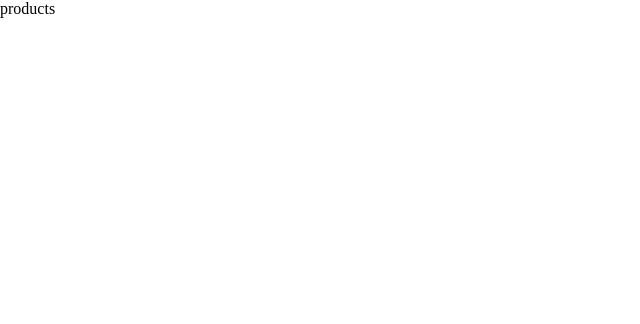
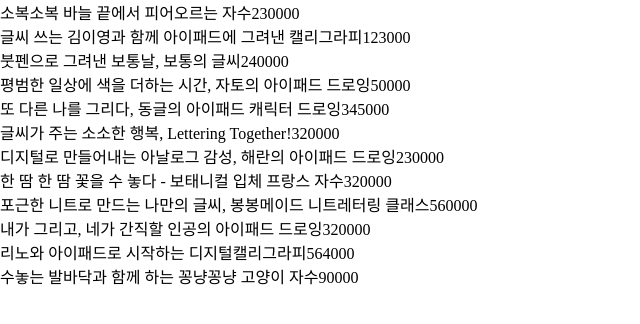
Before and after one commit to yjb94/cart-app, a React (Create React App) app: page /products in a window 1280 px wide. Shown: the top 324 px of the page, without its empty margins (0-640 px from the left). Built offline with nearby package versions, Linux system fonts and the light colour scheme.

Commit message:
basic product loading via mobx

```diff
--- a/package.json
+++ b/package.json
@@ -12,7 +12,12 @@
     "@types/react-dom": "^16.9.0",
     "@types/react-router-dom": "^5.1.5",
     "@types/styled-components": "^5.1.2",
+    "core-decorators": "^0.20.0",
+    "customize-cra": "^1.0.0",
+    "mobx": "^5.15.5",
+    "mobx-react-lite": "^2.0.7",
     "react": "^16.13.1",
+    "react-app-rewired": "^2.1.6",
     "react-dom": "^16.13.1",
     "react-router-dom": "^5.2.0",
     "react-scripts": "3.4.1",
--- /dev/null
+++ b/src/components/product/ProductItem.tsx
@@ -0,0 +1,21 @@
+import React from 'react';
+import styled from "styled-components";
+
+const ProductItem: React.FC<{ product: ProductType }> = ({
+  product
+}) => {
+
+
+  return (
+    <Container>
+      {product.title}
+      {product.price}
+    </Container>
+  )
+};
+
+const Container = styled.div`
+
+`;
+
+export default ProductItem;
--- /dev/null
+++ b/src/components/product/ProductList.tsx
@@ -0,0 +1,27 @@
+import React from 'react';
+import styled from "styled-components";
+import { storeContext } from '../../context';
+import { useObserver } from 'mobx-react-lite';
+import ProductItem from './ProductItem';
+
+const ProductList: React.FC = () => {
+  const store = React.useContext(storeContext);
+  if (!store) throw Error("Store shouldn't be null");
+
+  return useObserver(() =>
+    <Container>
+      {store.products.map(product =>
+        <ProductItem
+          key={product.id}
+          product={product}
+        />
+      )}
+    </Container>
+  )
+};
+
+const Container = styled.div`
+
+`;
+
+export default ProductList;
--- /dev/null
+++ b/src/context.tsx
@@ -0,0 +1,17 @@
+import React from 'react';
+import { useLocalStore } from 'mobx-react-lite';
+import { createStore, TStore } from './store';
+
+export const storeContext = React.createContext<TStore | null>(null);
+
+export const StoreProvider: React.FC = ({ children }) => {
+  const store = useLocalStore(createStore);
+
+  return (
+    <storeContext.Provider value={store}>
+      {children}
+    </storeContext.Provider>
+  );
+};
+
+export default StoreProvider;
--- a/src/index.tsx
+++ b/src/index.tsx
@@ -2,12 +2,15 @@
 import ReactDOM from 'react-dom';
 import App from './App';
 import { BrowserRouter } from "react-router-dom";
+import StoreProvider from './context';
 
 ReactDOM.render(
   <React.StrictMode>
-    <BrowserRouter>
-      <App />
-    </BrowserRouter>
+    <StoreProvider>
+      <BrowserRouter>
+        <App />
+      </BrowserRouter>
+    </StoreProvider>
   </React.StrictMode>,
   document.getElementById('root')
 );
--- a/src/pages/Products.tsx
+++ b/src/pages/Products.tsx
@@ -1,9 +1,10 @@
 import React from 'react';
+import ProductList from '../components/product/ProductList';
 
 const Products: React.FC = () => {
   return (
     <div>
-      products
+      <ProductList/>
     </div>
   )
 };
--- /dev/null
+++ b/src/store/index.ts
@@ -0,0 +1,13 @@
+import { products } from './product';
+
+export const createStore = () => {
+  const store = {
+    get products() {
+      return products.sort((a, b) => a.score < b.score ? 1 : -1);
+    }
+  };
+
+  return store;
+};
+
+export type TStore = ReturnType<typeof createStore>
--- /dev/null
+++ b/src/store/product.ts
@@ -0,0 +1,89 @@
+export const products: Array<ProductType> = [
+  {
+    id: 'B9vUv0E0ibc0X55kVVLr',
+    title: '포근한 니트로 만드는 나만의 글씨, 봉봉메이드 니트레터링 클래스',
+    coverImage: 'https://cdn.class101.net/images/3a25ecd9-d1ab-4d21-8cc1-522ea711e729',
+    price: 560000,
+    score: 200,
+  },
+  {
+    id: '81x83ysiEHsHCBoeVh2O',
+    title: '글씨가 주는 소소한 행복, Lettering Together!',
+    coverImage: 'https://cdn.class101.net/images/ec0f0c15-aeec-43a3-a0c9-b649b0999f0a',
+    price: 320000,
+    score: 300,
+  },
+  {
+    id: 'ZXV8mCcvbpXKm5J5snUq',
+    title: '붓펜으로 그려낸 보통날, 보통의 글씨',
+    coverImage: 'https://cdn.class101.net/images/a363a069-5aaf-40cb-822e-a2cab585c37e',
+    price: 240000,
+    score: 350,
+  },
+  {
+    id: "tpP45lSwqf1X1yEEFqL4",
+    title: "수놓는 발바닥과 함께 하는 꽁냥꽁냥 고양이 자수",
+    coverImage: "https://cdn.class101.net/images/e6b7bde6-b23d-447f-9cdf-3879caf7eb13",
+    price: 90000,
+    score: 120,
+    availableCoupon: false,
+  },
+  {
+    id: "nc9XiAWAN4uhNr6pDqlG",
+    title: "소복소복 바늘 끝에서 피어오르는 자수",
+    coverImage: "https://cdn.class101.net/images/38f79b22-4728-4c16-bee9-966fff07df3f",
+    price: 230000,
+    score: 640,
+  },
+  {
+    id: "ndHkNPUpGPiF4nmqX0PL",
+    title: "한 땀 한 땀 꽃을 수 놓다 - 보태니컬 입체 프랑스 자수",
+    coverImage: "https://cdn.class101.net/images/132a560b-ba7f-4564-b5f5-709b934f5ddd",
+    price: 320000,
+    score: 200,
+  },
+  {
+    id: "TQw8gmqYK2KrKcP1ibWb",
+    title: "내가 그리고, 네가 간직할 인공의 아이패드 드로잉",
+    coverImage: "https://cdn.class101.net/images/f926a844-cfeb-4983-a39a-fb55a0b3fd0b",
+    price: 320000,
+    score: 190,
+    availableCoupon: false,
+  },
+  {
+    id: "pHr0phFtcWhsgZhSVe9F",
+    title: "글씨 쓰는 김이영과 함께 아이패드에 그려낸 캘리그라피",
+    coverImage: "https://cdn.class101.net/images/864f377f-93d9-4520-94de-19ca142c432f",
+    price: 123000,
+    score: 453,
+  },
+  {
+    id: "4tVyp15jKUO6sfUvLnBc",
+    title: "또 다른 나를 그리다, 동글의 아이패드 캐릭터 드로잉",
+    coverImage: "https://cdn.class101.net/images/0a6a86b9-f1ed-4b90-9d53-cbbb0413989d",
+    price: 345000,
+    score: 300,
+    availableCoupon: false,
+  },
+  {
+    id: "CNCwXwHP7FUip83z5VEH",
+    title: "평범한 일상에 색을 더하는 시간, 자토의 아이패드 드로잉",
+    coverImage: "https://cdn.class101.net/images/9e7be50d-72f1-4c93-80d6-c6b95b42bd40",
+    price: 50000,
+    score: 300,
+  },
+  {
+    id: "vgrdHO9bLqNxDYt4Q7vZ",
+    title: "리노와 아이패드로 시작하는 디지털캘리그라피",
+    coverImage: "https://cdn.class101.net/images/1ea53728-c3f7-4fe9-a485-88c9a130b3b4",
+    price: 564000,
+    score: 150,
+  },
+  {
+    id: "gGFsFvhrKlvZpjLRfmNY",
+    title: "디지털로 만들어내는 아날로그 감성, 해란의 아이패드 드로잉",
+    coverImage: "https://cdn.class101.net/images/cbadec97-d306-4669-bbcf-eef5d1a9d261",
+    price: 230000,
+    score: 220,
+  }
+];
--- a/tsconfig.json
+++ b/tsconfig.json
@@ -17,6 +17,7 @@
     "resolveJsonModule": true,
     "isolatedModules": true,
     "noEmit": true,
+    "experimentalDecorators": true,
     "jsx": "react"
   },
   "include": [
```
Also changed, not shown: src/typed.d.ts (added, +8 -0 lines), 1 other file (tests, documents, lock files or other folders).
